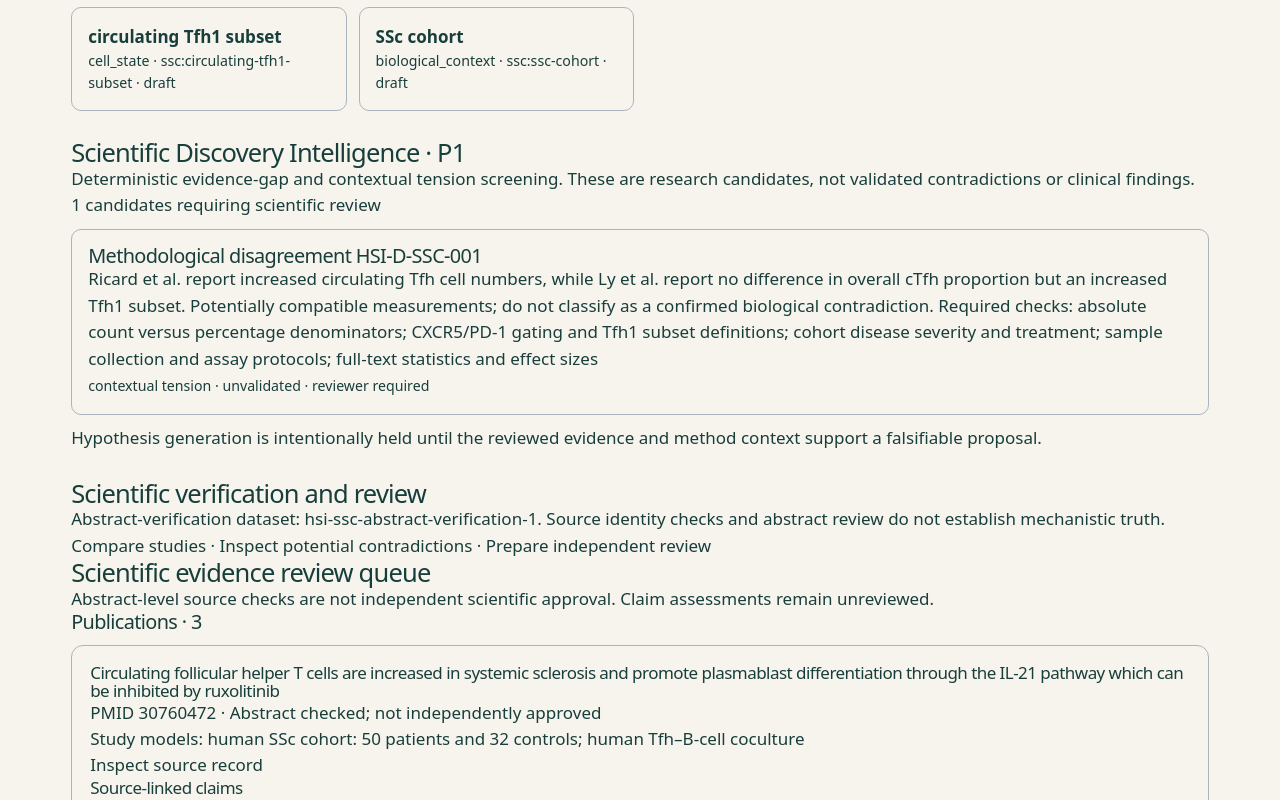
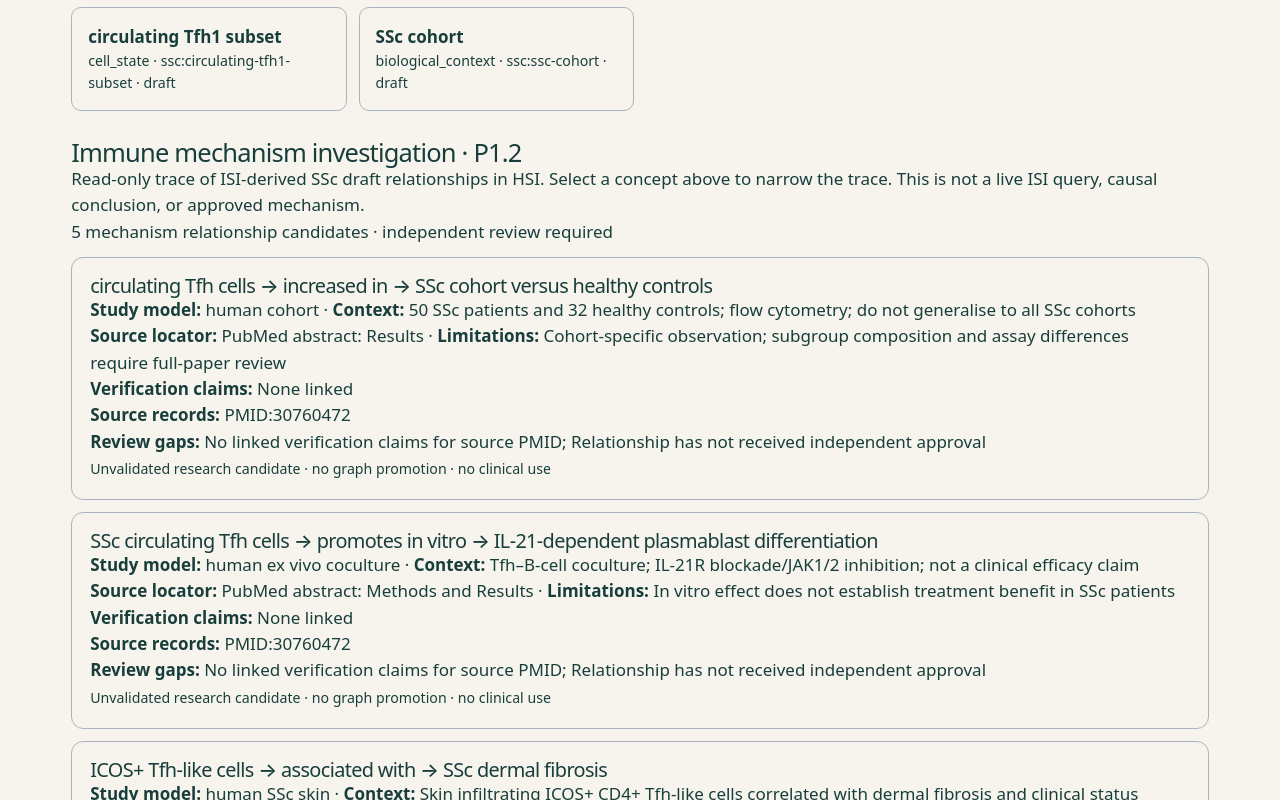
Before and after one commit to gnaneshwer23/hsi-core, a React (Vite) app in the folder site/: page /research/scientific-workbench in a window 1280 px wide. Shown: the part 1240-2040 px from the top of the page. Built offline with nearby package versions, Linux system fonts and the light colour scheme; no server answers; a web font is replaced by a local one.

Commit message:
feat(p1.2): integrate source-linked mechanism traces into HSI research workbench

```diff
--- a/site/src/pages/ScientificResearchWorkbench.tsx
+++ b/site/src/pages/ScientificResearchWorkbench.tsx
@@ -2,6 +2,7 @@ import {useEffect,useMemo,useState} from "react";
 import {Link} from "react-router-dom";
 import "../styles/science-body.css";
 import {investigateDiscoveryCandidates} from "../features/science/discoveryInvestigation";
+import {projectMechanismTraces} from "../features/science/mechanismTrace";
 import {ResearchEvidenceQueue,validateScientificVerification,type ScientificVerification} from "../components/ResearchEvidenceQueue";
 type Node={id:string;preferredLabel:string;kind:string};
 type Edge={id:string;subjectId:string;objectId:string;predicate:string;reviewState:string;sourceEvidenceIds:string[];context:{studyContext?:string;limitations?:string;sourceLocator?:string}};
@@ -20,6 +21,7 @@ export function ScientificResearchWorkbench(){
  const node=graph?.nodes.find(n=>n.id===selected);
  const edges=graph?.relationships.filter(e=>e.subjectId===selected||e.objectId===selected)??[];
  const findings=useMemo(()=>graph&&verification?investigateDiscoveryCandidates({edges:graph.relationships,claims:verification.claims,disagreements:verification.disagreements.map(d=>({id:d.id,claimIds:[],description:d.description,interpretation:d.interpretation,requiresReview:d.requiresReview}))}):[],[graph,verification]);
+ const traces=useMemo(()=>graph&&verification?projectMechanismTraces(graph.nodes,graph.relationships,verification.claims,selected):[],[graph,verification,selected]);
  const validId=/^hsi-interrogative-[a-zA-Z0-9-]{8,100}$/.test(investigation);
  return <main className="science-body"><header className="science-body-hero"><div className="science-body-wrap">
  <p className="science-body-kicker">HSI / ISI · SCIENTIFIC RESEARCH WORKBENCH</p><h1>Investigate mechanisms.<br/><em>Follow the evidence.</em></h1>
@@ -40,6 +42,7 @@ export function ScientificResearchWorkbench(){
  <p>{e.context.studyContext||"Study context not supplied"} · {e.reviewState}</p><p>Limitations: {e.context.limitations||"Not documented"}</p><p>Source locator: {e.context.sourceLocator||"Missing — needs review"}</p>
  {e.sourceEvidenceIds.map(s=><p key={s}><a href={"https://pubmed.ncbi.nlm.nih.gov/"+encodeURIComponent(s.replace(/^PMID:/,""))+"/"} target="_blank" rel="noreferrer">Publication {s}</a></p>)}</article>)}</section>}
  </>}
+ <section aria-label="P1.2 immune mechanism investigation" style={{marginBlock:28}}><h2>Immune mechanism investigation · P1.2</h2><p>Read-only trace of ISI-derived SSc draft relationships in HSI. Select a concept above to narrow the trace. This is not a live ISI query, causal conclusion, or approved mechanism.</p><p role="status">{traces.length} mechanism relationship candidates · independent review required</p>{traces.map(t=><article key={t.id} style={{border:"1px solid #aab3c0",borderRadius:12,padding:18,marginBlock:12}}><h3>{t.subject} → {t.predicate.replaceAll("_"," ").toLowerCase()} → {t.object}</h3><p><strong>Study model:</strong> {t.model} · <strong>Context:</strong> {t.studyContext}</p><p><strong>Source locator:</strong> {t.sourceLocator} · <strong>Limitations:</strong> {t.limitations}</p><p><strong>Verification claims:</strong> {t.claimIds.length?t.claimIds.join(", "):"None linked"}</p><p><strong>Source records:</strong> {t.sourceIds.length?t.sourceIds.map(id=>/^PMID:[1-9]\\d*$/.test(id)?<a key={id} style={{marginRight:12}} href={"https://pubmed.ncbi.nlm.nih.gov/"+id.slice(5)+"/"} target="_blank" rel="noreferrer">{id}</a>:<span key={id} style={{marginRight:12}}>{id}</span>):"Missing"}</p><p><strong>Review gaps:</strong> {t.gaps.join("; ")||"No automated gaps detected; scientific review still required"}</p><small>Unvalidated research candidate · no graph promotion · no clinical use</small></article>)}</section>
  <section aria-label="P1 scientific discovery candidates" style={{marginBlock:28}}><h2>Scientific Discovery Intelligence · P1</h2><p>Deterministic evidence-gap and contextual tension screening. These are research candidates, not validated contradictions or clinical findings.</p><p role="status">{findings.length} candidates requiring scientific review</p>{findings.map(item=><article key={item.id} style={{border:"1px solid #aab3c0",borderRadius:10,padding:16,marginBlock:10}}><h3>{item.title}</h3><p>{item.explanation}</p><small>{item.kind.replaceAll("_"," ")} · unvalidated · reviewer required</small>{item.sourceIds.length>0&&<p>Source or claim IDs: {item.sourceIds.join(", ")}</p>}</article>)}<p>Hypothesis generation is intentionally held until the reviewed evidence and method context support a falsifiable proposal.</p></section>
  <section style={{marginBlock:28}}><h2>Scientific verification and review</h2><p>Abstract-verification dataset: {verification?.schemaVersion||"Unavailable"}. Source identity checks and abstract review do not establish mechanistic truth.</p>
  <p><Link to="/science/study-comparison">Compare studies</Link> · <Link to="/science/contradictions">Inspect potential contradictions</Link> · <Link to="/science/review-preparation">Prepare independent review</Link></p>
```
